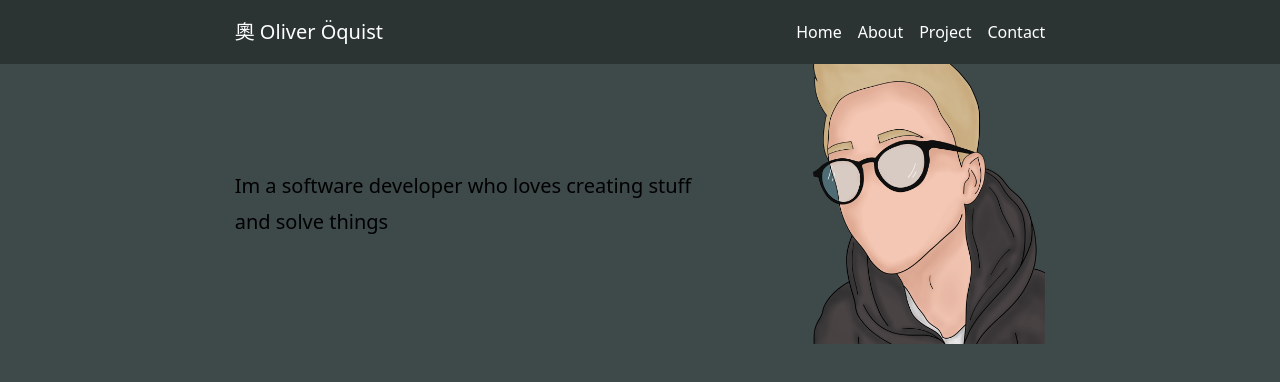
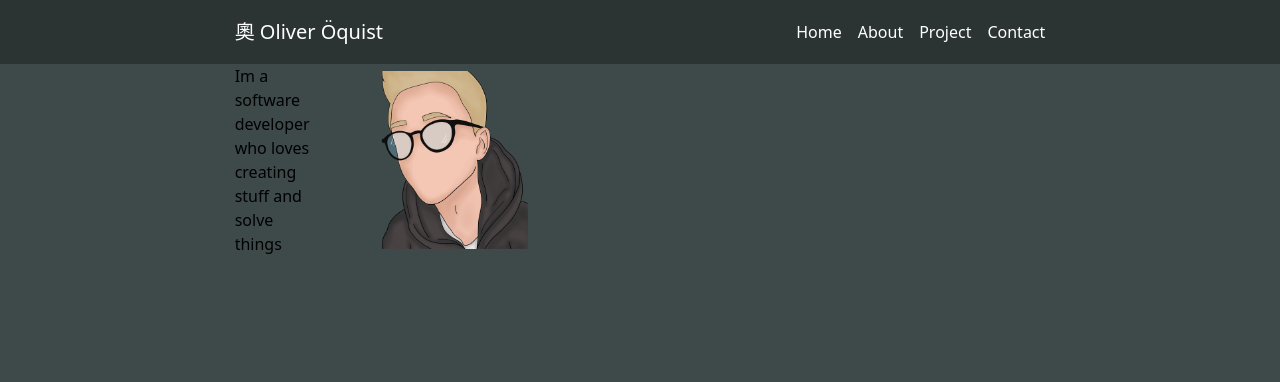
Before and after one commit to Olipolite/portfolioreact, a React (Create React App) app: page / in a window 1280 px wide. Shown: the top 382 px of the page. Built offline with nearby package versions, Linux system fonts and the light colour scheme.

Commit message:
Spelling error

```diff
--- a/src/components/Home.jsx
+++ b/src/components/Home.jsx
@@ -5,13 +5,13 @@ function Home() {
   return (
     <div className="container flex-col justify-center items-center mx-auto grid grid-cols-6 px-4 sm:px-6 lg:px-8">
       <div className="md:col-span-1" />
-      <div className="col-span-4 md:flex items-center">
-        <div>
-          <p className="text-left text-xl leading-9">
+      <div className=" md:flex items-center">
+        <div className="col-span-4 mr-4">
+          <p className="text-left">
             Im a software developer who loves creating stuff and solve things
           </p>
         </div>
-        <img src={Oliver} className="max-w-xs h-auto ml-4" alt="Pic of me" />
+        <img src={Oliver} className="w-64 h-auto col-span-1" alt="Pic of me" />
       </div>
       <div className="md:col-span-1" />
     </div>
--- a/src/components/Navbar.jsx
+++ b/src/components/Navbar.jsx
@@ -61,7 +61,7 @@ function Navbar() {
           </div>
           {/* mobile-menu */}
           {open ? (
-            <div className="md:hidden fixed inset-0 flex items-center bg-black bg-opacity-50">
+            <div className="md:hidden fixed inset-0 flex items-center justify-center bg-black bg-opacity-50">
               <div className>
                 {routes.map((path) => (
                   <Link onClick={closeMenu} className="text-gray-300 flex px-3 py-2 rounded-md text-base font-medium" key={path.path} to={path.path}>{path.title}</Link>
```
